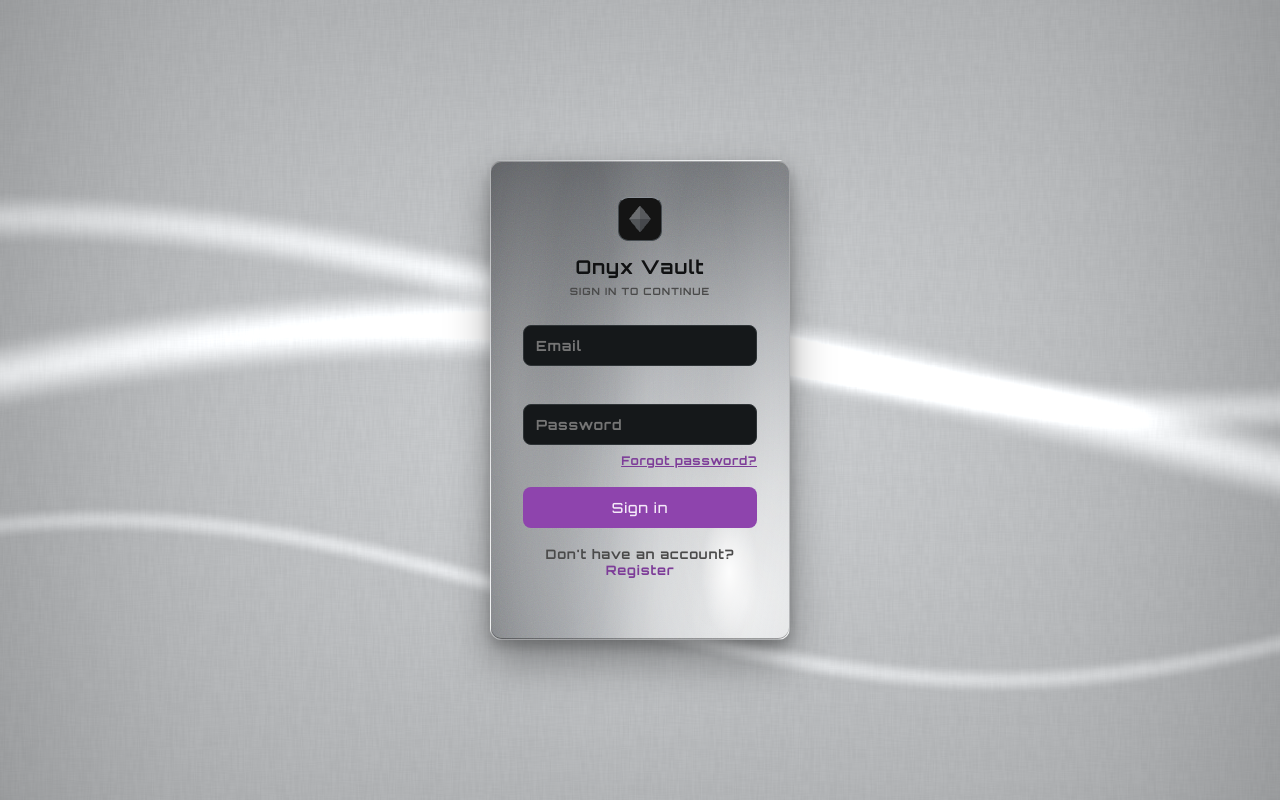
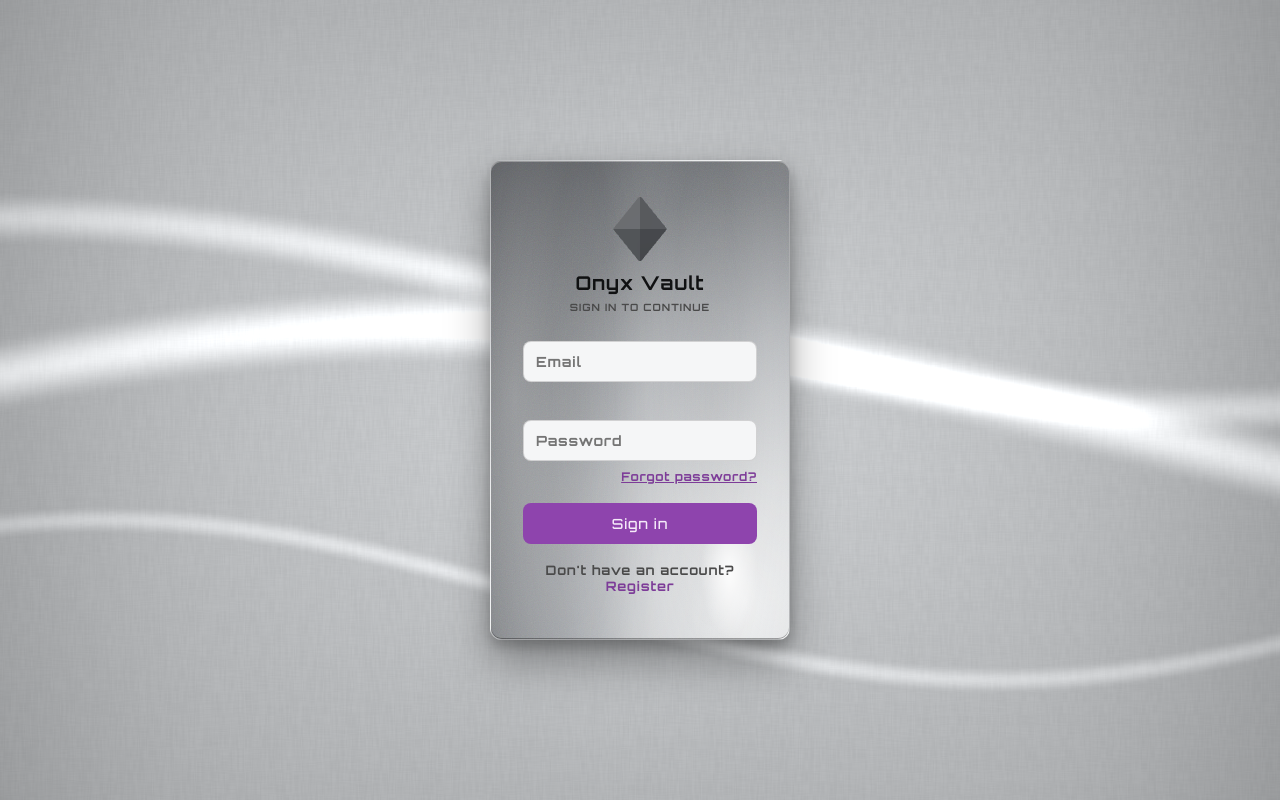
Before and after one commit to 4shwotts/onyx-vault, a React (Vite) app in the folder frontend/: page /login in a window 1280 px wide. Built offline with nearby package versions, Linux system fonts and the light colour scheme; no server answers.

Commit message:
Fix Nav font-family bug on Search/Logout buttons, enlarge login gem and remove its box, make login inputs lighter than the card with black text

```diff
--- a/frontend/src/components/Nav.jsx
+++ b/frontend/src/components/Nav.jsx
@@ -51,7 +51,7 @@ export default function Nav() {
             fontSize: 13, letterSpacing: 0.5, textTransform: 'uppercase', color: 'var(--text-secondary)',
             cursor: 'pointer', padding: '10px 16px', borderRadius: 8, fontWeight: 600,
             display: 'flex', alignItems: 'center', gap: 8, position: 'relative', zIndex: 1,
-            background: 'transparent', border: 'none', font: 'inherit',
+            background: 'transparent', border: 'none',
           }}
         >
           Search
@@ -98,7 +98,7 @@ export default function Nav() {
           style={{
             fontSize: 13, letterSpacing: 0.5, color: 'var(--text-secondary)', cursor: 'pointer',
             textTransform: 'uppercase', padding: '10px 18px', fontWeight: 600, position: 'relative', zIndex: 1,
-            background: 'transparent', border: 'none', font: 'inherit',
+            background: 'transparent', border: 'none',
           }}
         >
           Logout
--- a/frontend/src/pages/Login.jsx
+++ b/frontend/src/pages/Login.jsx
@@ -99,31 +99,15 @@ export default function Login() {
       alignItems: 'center', justifyContent: 'center', padding: 24,
       position: 'relative', zIndex: 1,
     }}>
-      {/* Switched from .glass-surface (dark) to .chrome-surface (light
-          metal) — same treatment as the account/balance cards
-          elsewhere in the app. The redundant inline dark border that
-          used to sit on top of glass-surface's own border is dropped
-          here, since chrome-surface already defines its own light
-          border that fits the metal look. */}
       <div className="chrome-surface" style={{
             borderRadius: 12, padding: '36px 32px',
             width: 300, height: 480,
             position: 'relative', zIndex: 1, boxSizing: 'border-box',
           }}>
             <div style={{ textAlign: 'center', marginBottom: 28, position: 'relative', zIndex: 1 }}>
-          <div style={{
-            width: 44, height: 44, borderRadius: 10, background: 'var(--nav-bg)',
-            border: '0.5px solid #454b50', borderTop: '0.5px solid #8a9096',
-            margin: '0 auto 14px', display: 'flex', alignItems: 'center', justifyContent: 'center',
-          }}>
-            <SpinningGem size={26} variant="dark" />
+          <div style={{ display: 'flex', alignItems: 'center', justifyContent: 'center', marginBottom: 10 }}>
+            <SpinningGem size={64} variant="dark" />
           </div>
-          {/* Both halves of the title, and the subtitle below, were
-              relying on var(--text-primary)/var(--text-secondary) —
-              light greys meant for a dark card. On the new light
-              chrome card those went nearly invisible, so both are now
-              explicit dark tones matching the same values the
-              dashboard already uses on its own chrome-surface cards. */}
           <p className="font-mono" style={{ fontSize: 19, margin: 0 }}>
             <span style={{ fontWeight: 700, color: '#101112' }}>Onyx</span>{' '}
             <span style={{ fontWeight: 700, color: '#101112' }}>Vault</span>
@@ -148,9 +132,6 @@ export default function Login() {
           </div>
         ) : (
           <form onSubmit={handleSubmit} style={{ position: 'relative', zIndex: 1 }}>
-            {/* Inputs unchanged — dark background with light text
-                already contrasts cleanly against the light chrome
-                card, no adjustment needed here. */}
             <input
               type="email"
               placeholder="Email"
@@ -238,12 +219,12 @@ export default function Login() {
 const inputStyle = {
   width: '100%',
   boxSizing: 'border-box',
-  background: '#15181a',
-  border: '0.5px solid #2e3336',
+  background: '#f5f6f7',
+  border: '0.5px solid rgba(0,0,0,0.15)',
   borderRadius: 8,
   padding: '11px 12px',
   fontSize: 14,
-  color: 'var(--text-primary)',
+  color: '#101112',
 };
 
 const buttonStyle = {
```
